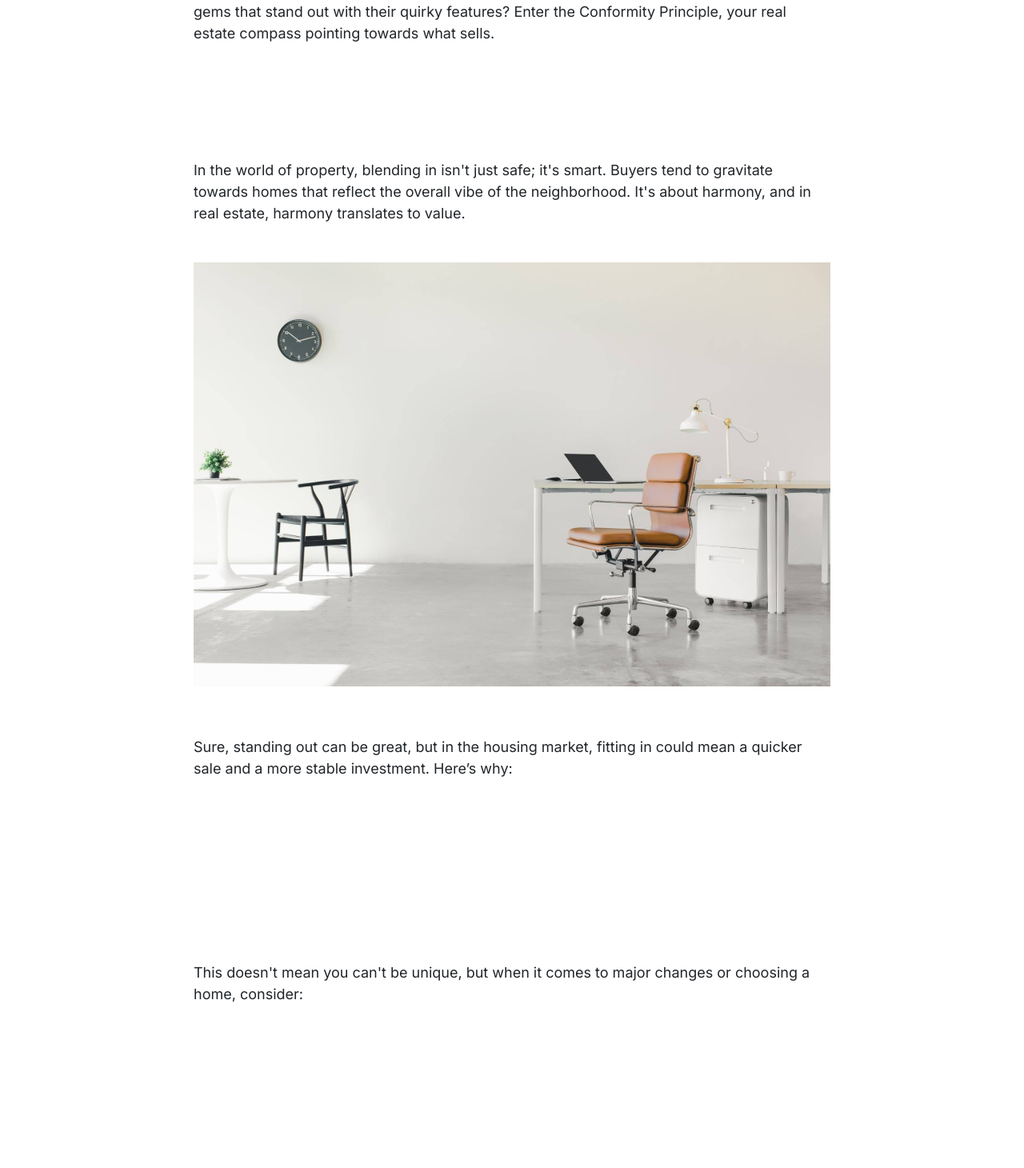
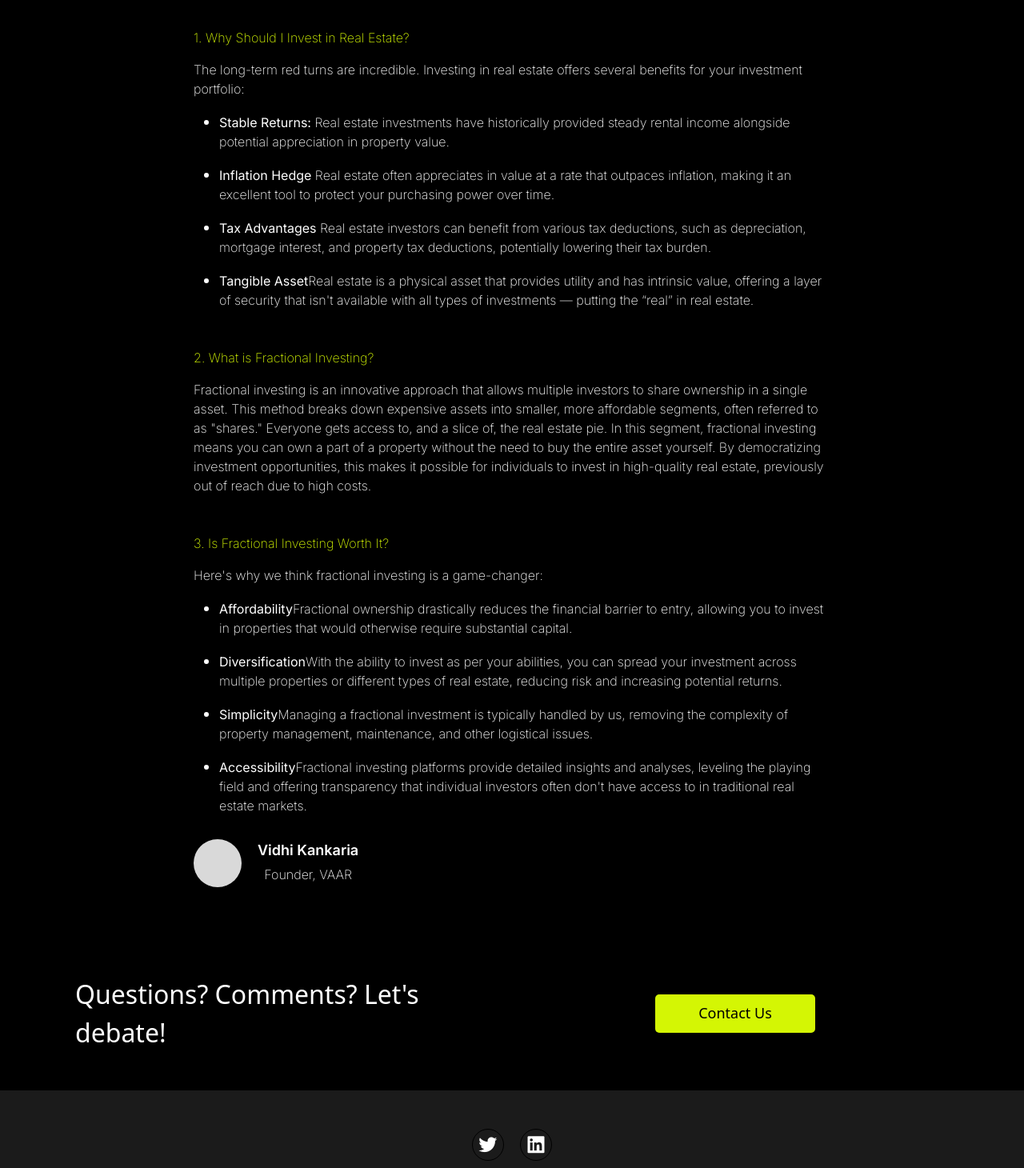
Before and after one commit to webtesting22/vaar, a React (Vite) app: page /VaarBlogCommon in a window 1280 px wide. Shown: the part 970-2430 px from the top of the page at 80% size. Built offline with nearby package versions, Linux system fonts and the light colour scheme.

Commit message:
padding sinc

```diff
--- a/src/Components/HowItWorks/HowItWorks.jsx
+++ b/src/Components/HowItWorks/HowItWorks.jsx
@@ -104,10 +104,10 @@ function HowItWorks() {
                 <div className='container'>
 
                     <Accordion defaultActiveKey="0" id='accordion'>
-                        <h6 className='FAQS-heading-mobile'>FAQs</h6>
+                        {/* <h6 className='FAQS-heading-mobile'>FAQs</h6> */}
                         <hr />
-                        <h1 id='FAQS-heading-pc' className="text-white">Frequently Asked Questions</h1>
-                        <span className='FAQS-tagline-mobile'>Have questions? We’re here to help.</span>
+                        <h1 id='FAQS-heading-pc' className="text-white text-start">Frequently Asked Questions</h1>
+                        {/* <span className='FAQS-tagline-mobile'>Have questions? We’re here to help.</span> */}
                         <div className='input-group'>
                             <i class='bx bx-search'></i>
                             <input type="text" placeholder='Search' />
--- a/src/Components/Navigation/Navigation.css
+++ b/src/Components/Navigation/Navigation.css
@@ -108,7 +108,20 @@
   color: rgb(255, 255, 255);
   text-decoration: none;
 }
-
+.mobile-menu-social-icons{
+  display: flex;
+  justify-content: center;
+  position: absolute;
+  bottom: 10%;
+  width: 100%;
+}
+.mobile-menu-social-icons i{
+  font-size: 30px;
+  margin: 0px 20px;
+  border: 1px solid black;
+  padding: 5px;
+  border-radius: 50%;
+}
 @media (max-width:780px) {
   .sign-in-container {
     display: none;
--- a/src/Components/SignUp/SignupSection.jsx
+++ b/src/Components/SignUp/SignupSection.jsx
@@ -13,7 +13,7 @@ function SignupSection() {
                                 <span className='sign-up-tagline' style={{ fontWeight: "300" }}>Questions? Comments? Let's debate!</span>
                             </div>
                         </div>
-                        <div className="col-lg-6" style={{display:"flex", justifyContent:"start"}}>
+                        <div className="col-lg-6" style={{display:"flex", justifyContent:"center"}}>
                             <div className='sign-up-btn-container'>
                                 <button><Link to="/ContactUs">Contact Us</Link></button>
                                 {/* <button> <a href="" className='text-white'>Contact Us</a></button> */}
--- a/src/Components/VaarBlogsmain/VaarBlogs/BlogCarousal.jsx
+++ b/src/Components/VaarBlogsmain/VaarBlogs/BlogCarousal.jsx
@@ -45,11 +45,11 @@ function BlogCarousal() {
     ]
     return (
         <>
-            <section style={{ backgroundColor: "#F2F2F2" }}>
+            <section style={{ backgroundColor: "black" }}>
 
                 <div className="blog-section-spacer"></div>
                 <div className="container" id="blog-carousal">
-                    <h1>More like this</h1>
+                    <h1 style={{color:"white"}}>More like this</h1>
                     <div className="blog-section-spacer"></div>
                     <Swiper
                         slidesPerView={2}
--- a/src/Components/VaarBlogsmain/VaarBlogs/VaarBlogCommon.css
+++ b/src/Components/VaarBlogsmain/VaarBlogs/VaarBlogCommon.css
@@ -46,7 +46,10 @@ p {
 .blog-content-container img {
     width: 100%;
 }
-
+.blog-content-container p{
+    font-weight: 200;
+    font-size: 16px;
+}
 @media (max-width:1000px) {
 
     .blog-top-part h1 {
--- a/src/Components/VaarBlogsmain/VaarBlogs/VaarBlogCommon.jsx
+++ b/src/Components/VaarBlogsmain/VaarBlogs/VaarBlogCommon.jsx
@@ -1,6 +1,6 @@
-import React, { useRef, useState } from "react";
+import React, { useRef, useState, useEffect } from "react";
 import "./VaarBlogCommon.css"
-import blogimg1 from "../VaarBlogs/Image.svg"
+import blogimg1 from "../VaarBlogs/blog-common.jpeg"
 import bloginside1 from "./bloginside1.svg"
 import Ellipse from "../../AllResources/Ellipse.svg"
 import SignupSection from "../../SignUp/SignupSection";
@@ -38,58 +38,54 @@ function VaarBlogCommon() {
             blogPoints: ""
         }
     ]
-
+    useEffect(() => {
+        window.scrollTo(0, 0); // Scroll to the top when the component mounts or updates
+    }, []);
     return (
         <>
-            <section style={{ backgroundColor: "white", padding: "8rem 0rem" }}>
+            <section style={{ backgroundColor: "black", padding: "2rem 0rem" }}>
                 <div className="container">
-                    <div className="blog-top-part">
-                        <h6 className="publishDate">Published 20 Jan 2024</h6>
-                        <h1>Beyond the Walls: The Power of Conformity in Real Estate</h1>
+                    <div className="blog-top-part" >
+                        <h6 className="publishDate" style={{ color: "white" }}>Published 19 April 2024</h6>
+                        <h1 style={{ color: "white", fontSize: "50px", fontWeight: "300" }}>CONCEPT: Real Estate x Fractional Investing</h1>
                         <div className="blog-section-spacer"></div>
                         <img src={blogimg1} alt="" />
                     </div>
-                    <div className="blog-content-container">
-                        <p>Have you ever wondered why some houses sell faster and for better prices than the unique gems that stand out with their quirky features? Enter the Conformity Principle, your real estate compass pointing towards what sells.</p>
-                        <div className="blog-section-spacer"></div>
-                        <h4>The Real Estate Magnet</h4>
-                        <div className="blog-section-spacer"></div>
-                        <p>In the world of property, blending in isn't just safe; it's smart. Buyers tend to gravitate towards homes that reflect the overall vibe of the neighborhood. It's about harmony, and in real estate, harmony translates to value.</p>
-                        <div className="blog-section-spacer"></div>
-                        <img src={bloginside1} alt="" />
-                        <div className="blog-section-spacer"></div>
-                        <div>
-                            {blogPointsData.map((item, index) => (
-                                <div key={index}>
-                                    <h6>{item.blogTitle}</h6>
-                                    {Array.isArray(item.blogDescription) ? (
-                                        item.blogDescription.map((desc, idx) => (
-                                            <p key={idx}>{desc}</p>
-                                        ))
-                                    ) : (
-                                        <p>{item.blogDescription}</p>
-                                    )}
-                                    {item.blogPoints !== "" && (
-                                        <ul style={{ listStyle: "none", padding: "0px" }}>
-                                            {item.blogPoints.map((point, idx) => (
-                                                <li key={idx}>{point}</li>
-                                            ))}
-                                        </ul>
+                    <div className="blog-content-container text-white">
+                        <p style={{color:"#D4F604"}}>1. Why Should I Invest in Real Estate?</p>
+                        <p>The long-term red turns are incredible. Investing in real estate offers several benefits for your investment portfolio:</p>
+                        {/* <div className="padding-slite"></div> */}
+                        {/* <div className="padding-slite"></div> */}
+                        <ul>
+                            <li> <p><b>Stable Returns:</b> Real estate investments have historically provided steady rental income alongside potential appreciation in property value.</p></li>
+                            <li><p><b>Inflation Hedge</b> Real estate often appreciates in value at a rate that outpaces inflation, making it an excellent tool to protect your purchasing power over time.</p></li>
+                            <li><p><b>Tax Advantages</b> Real estate investors can benefit from various tax deductions, such as depreciation, mortgage interest, and property tax deductions, potentially lowering their tax burden.</p></li>
+                            <li><p><b>Tangible Asset</b>Real estate is a physical asset that provides utility and has intrinsic value, offering a layer of security that isn't available with all types of investments — putting the “real” in real estate.</p></li>
+                        </ul>
 
-                                    )}
-                                    <div className="blog-section-spacer"></div>
-                                </div>
-                            ))}
+                    <div className="padding-slite"></div>
+
+                        <p style={{color:"#D4F604"}}>2. What is Fractional Investing?</p>
+                        <p>Fractional investing is an innovative approach that allows multiple investors to share ownership in a single asset. This method breaks down expensive assets into smaller, more affordable segments, often referred to as "shares." Everyone gets access to, and a slice of, the real estate pie. In this segment, fractional investing means you can own a part of a property without the need to buy the entire asset yourself. By democratizing investment opportunities, this makes it possible for individuals to invest in high-quality real estate, previously out of reach due to high costs.</p>
 
 
-                        </div>
+                        <div className="padding-slite"></div>
+
+                        <p style={{color:"#D4F604"}}>3. Is Fractional Investing Worth It?</p>
+                        <p>Here's why we think fractional investing is a game-changer:</p>
+                        <ul>
+                            <li><p><b>Affordability</b>Fractional ownership drastically reduces the financial barrier to entry, allowing you to invest in properties that would otherwise require substantial capital.</p></li>
+                            <li><p><b>Diversification</b>With the ability to invest as per your abilities, you can spread your investment across multiple properties or different types of real estate, reducing risk and increasing potential returns.</p></li>
+                            <li><p><b>Simplicity</b>Managing a fractional investment is typically handled by us, removing the complexity of property management, maintenance, and other logistical issues.</p></li>
+                            <li><p><b>Accessibility</b>Fractional investing platforms provide detailed insights and analyses, leveling the playing field and offering transparency that individual investors often don't have access to in traditional real estate markets.</p></li>
+                        </ul>
                         <div className="blogAuthorDetails">
                             <div>
                                 <img src={Ellipse} alt="" />
                             </div>
                             <div>
                                 <h6>Vidhi Kankaria</h6>
-                                <p>Founder, VAAR</p>
+                                <p style={{ color: "white" }}>Founder, VAAR</p>
                             </div>
 
                         </div>
@@ -98,7 +94,7 @@ function VaarBlogCommon() {
                 </div>
 
             </section>
-            <BlogCarousal/>
+            {/* <BlogCarousal /> */}
             <SignupSection />
         </>
     )
```
Also changed, not shown: src/Components/Guide/Guide.jsx (+7 -7 lines), src/Components/Navigation/Navigation.jsx (+6 -3 lines), src/Components/VaarBlogsmain/VaarBlogs/blog-common.jpeg (added).
